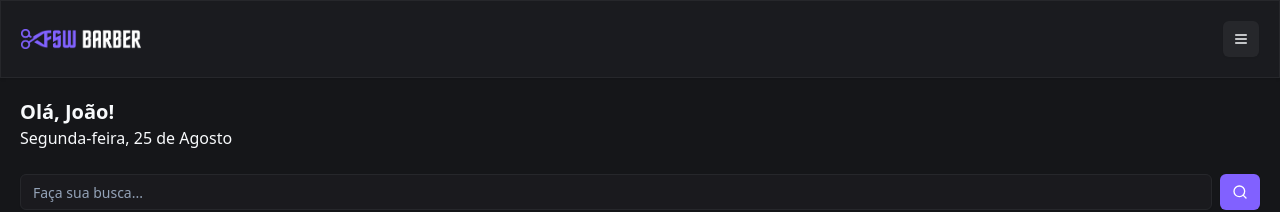
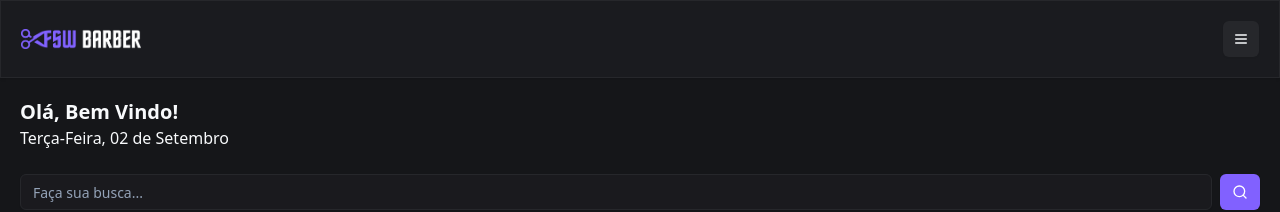
Before and after one commit to joaodepaulojp/barberapp, a Next.js app: page / in a window 1280 px wide. Shown: the top 212 px of the page. Built offline with nearby package versions, Linux system fonts and the light colour scheme; no server answers; the database is empty.

Commit message:
feat: update welcome message

```diff
--- a/app/page.tsx
+++ b/app/page.tsx
@@ -9,6 +9,8 @@ import Search from "./_components/search"
 import Link from "next/link"
 import { authOptions } from "./_lib/auth"
 import { getServerSession } from "next-auth"
+import { ptBR } from "date-fns/locale"
+import { format } from "date-fns"
 
 const Home = async () => {
   const session = await getServerSession(authOptions)
@@ -44,8 +46,18 @@ const Home = async () => {
     <div>
       {header()}
       <div className="p-5">
-        <h2 className="text-xl font-bold">Olá, João!</h2>
-        <p>Segunda-feira, 25 de Agosto</p>
+        <h2 className="text-xl font-bold">
+          Olá, {session?.user ? session.user.name : "Bem Vindo"}!
+        </h2>
+        <p>
+          <span className="capitalize">
+            {format(new Date(), "EEEE, dd ", { locale: ptBR })}
+          </span>
+          de
+          <span className="capitalize">
+            {format(new Date(), " MMMM", { locale: ptBR })}
+          </span>
+        </p>
 
         <div className="mt-6">
           <Search />
```
